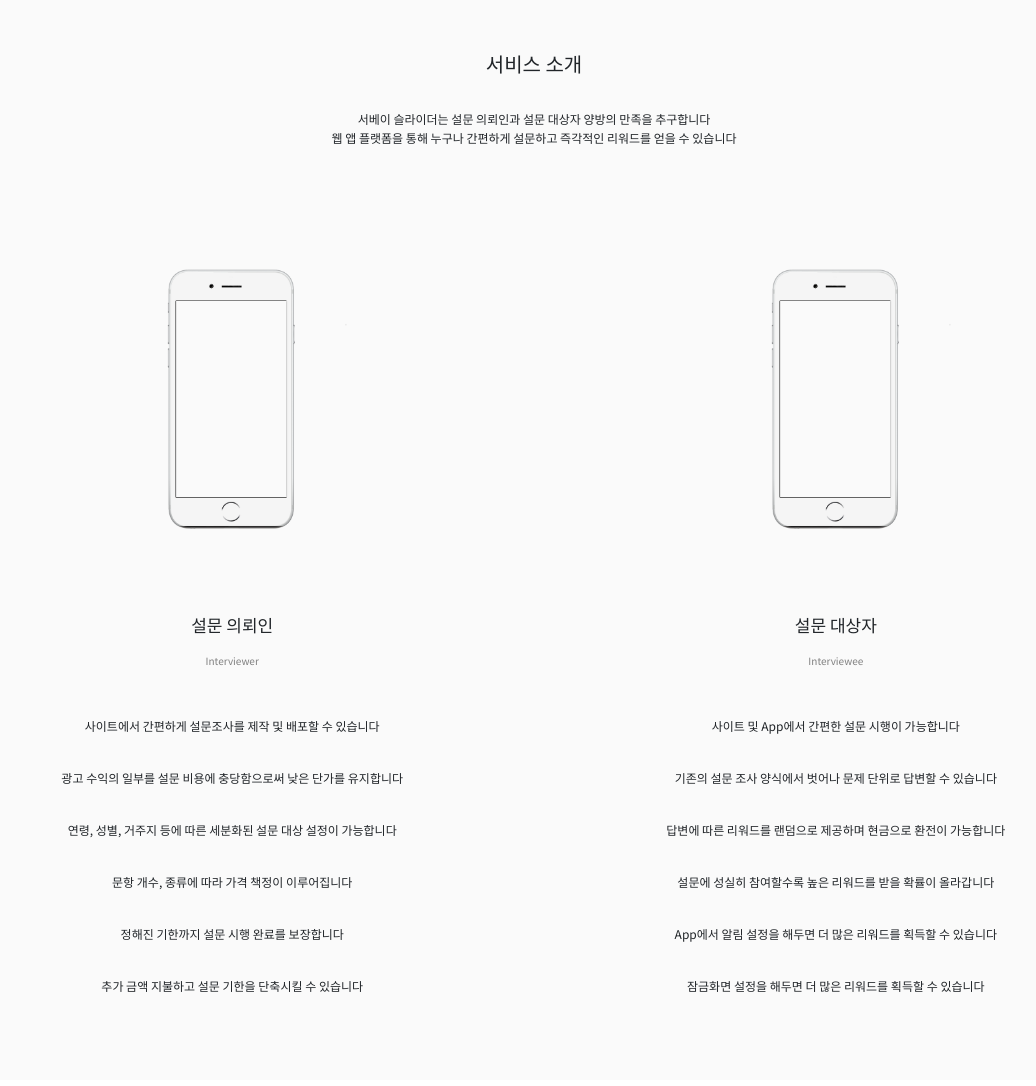
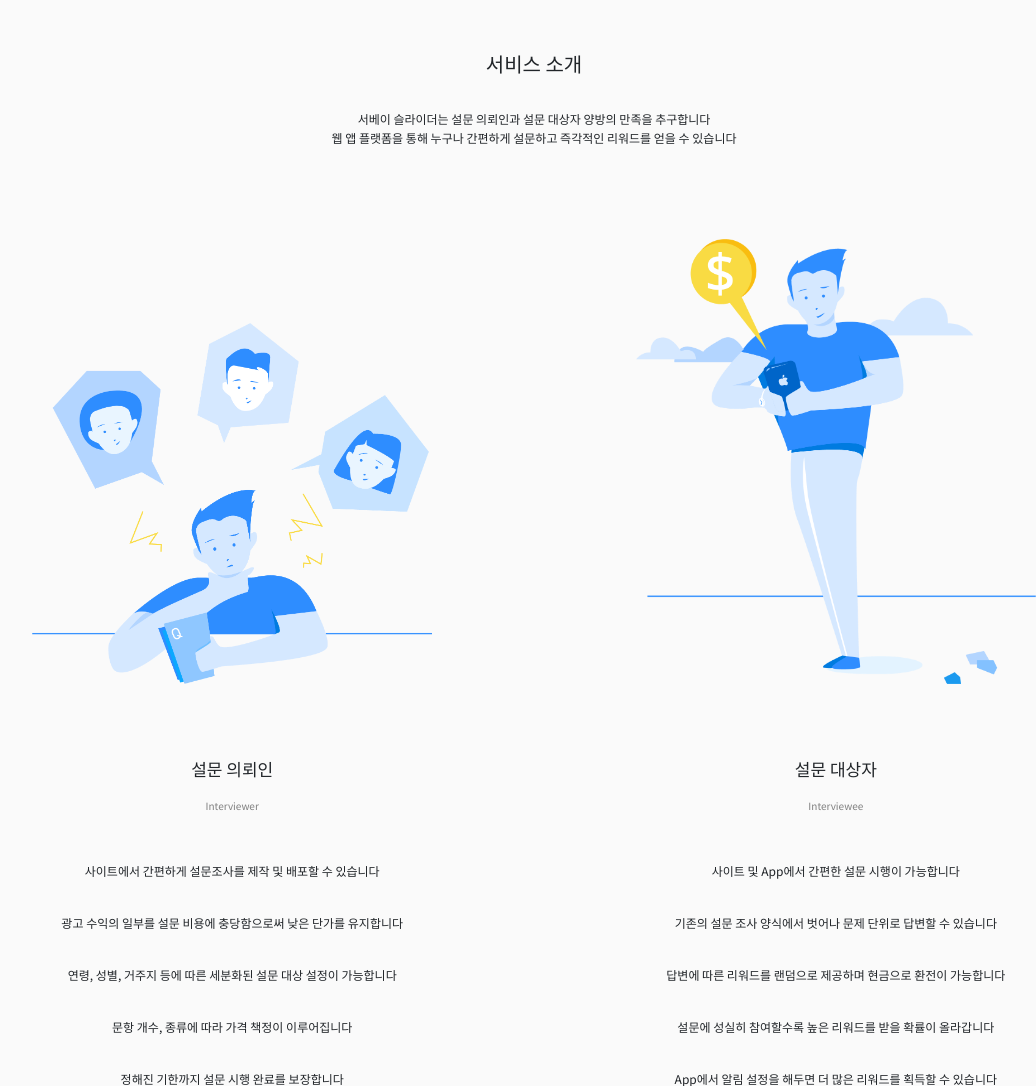
Before and after one commit to born9507/surveySlide, a Django app: page /serviceIntro/ in a window 1280 px wide. Shown: the part 101-1187 px from the top of the page, without its empty margins (106-1142 px from the left). Run offline with Django 3.2, Linux system fonts and the light colour scheme; the visitor is signed in with stand-in values (Sample User, id 1); some libraries are stand-ins or nearby versions.

Commit message:
Add image to serviveIntro.html

```diff
--- a/surveySlide/pages/templates/pages/serviceIntro.html
+++ b/surveySlide/pages/templates/pages/serviceIntro.html
@@ -15,7 +15,7 @@
   <br>
   <div class = "interview">
     <div class = "interviewer">
-      <img class="interviewer_image" src="{% static "pages\imgs\download-for-free-10-png-iphone-png-white-top-images-at-carlisle-white-iphone-png-1258_944.png" %}"/>
+      <img class="interviewer_image" src="{% static "pages\imgs\illustration1.png" %}"/>
       <br>
       <br>
       <br>
@@ -34,7 +34,7 @@
       </div>
     </div>
     <div class = "interviewee">
-      <img class="interviewer_image" src="{% static "pages\imgs\download-for-free-10-png-iphone-png-white-top-images-at-carlisle-white-iphone-png-1258_944.png" %}"/>
+      <img class="interviewer_image" src="{% static "pages\imgs\illustration2.png" %}"/>
       <br>
       <br>
       <br>
```
Also changed, not shown: surveySlide/pages/migrations/0001_initial.py.
